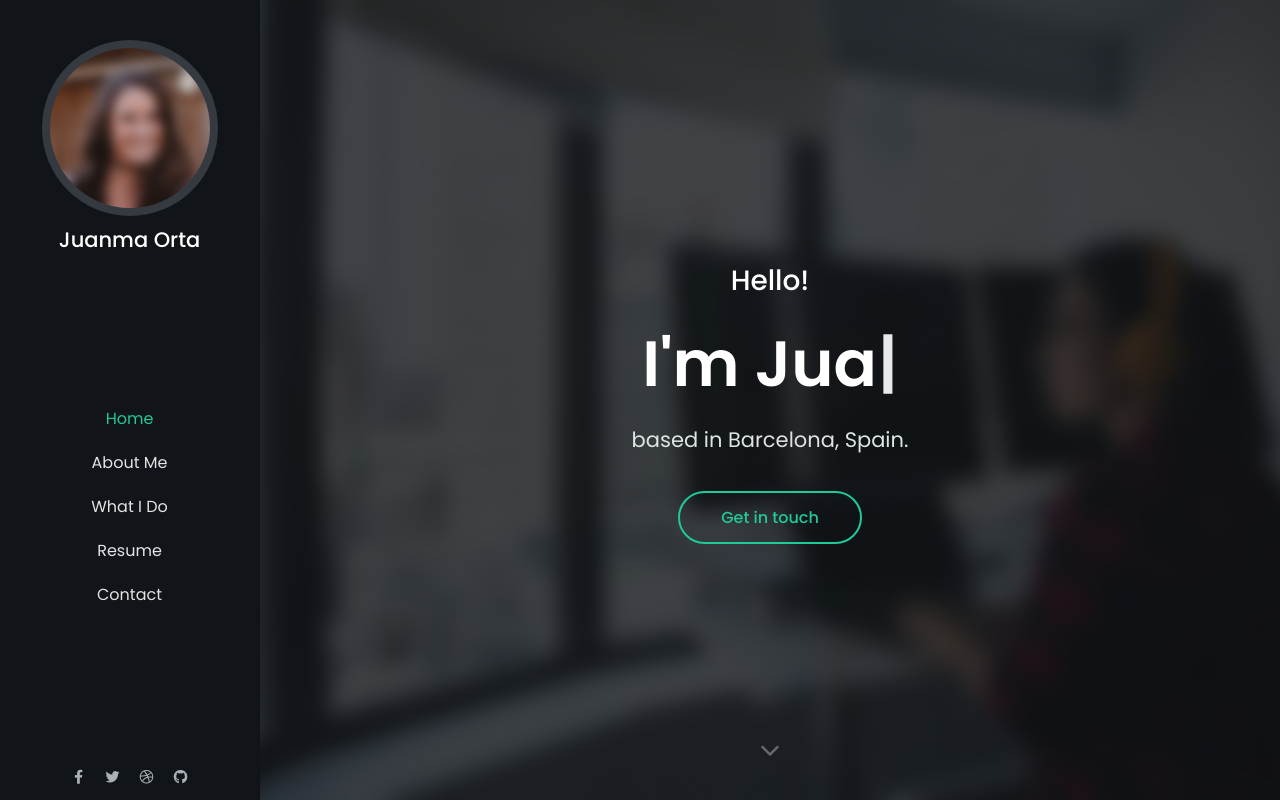
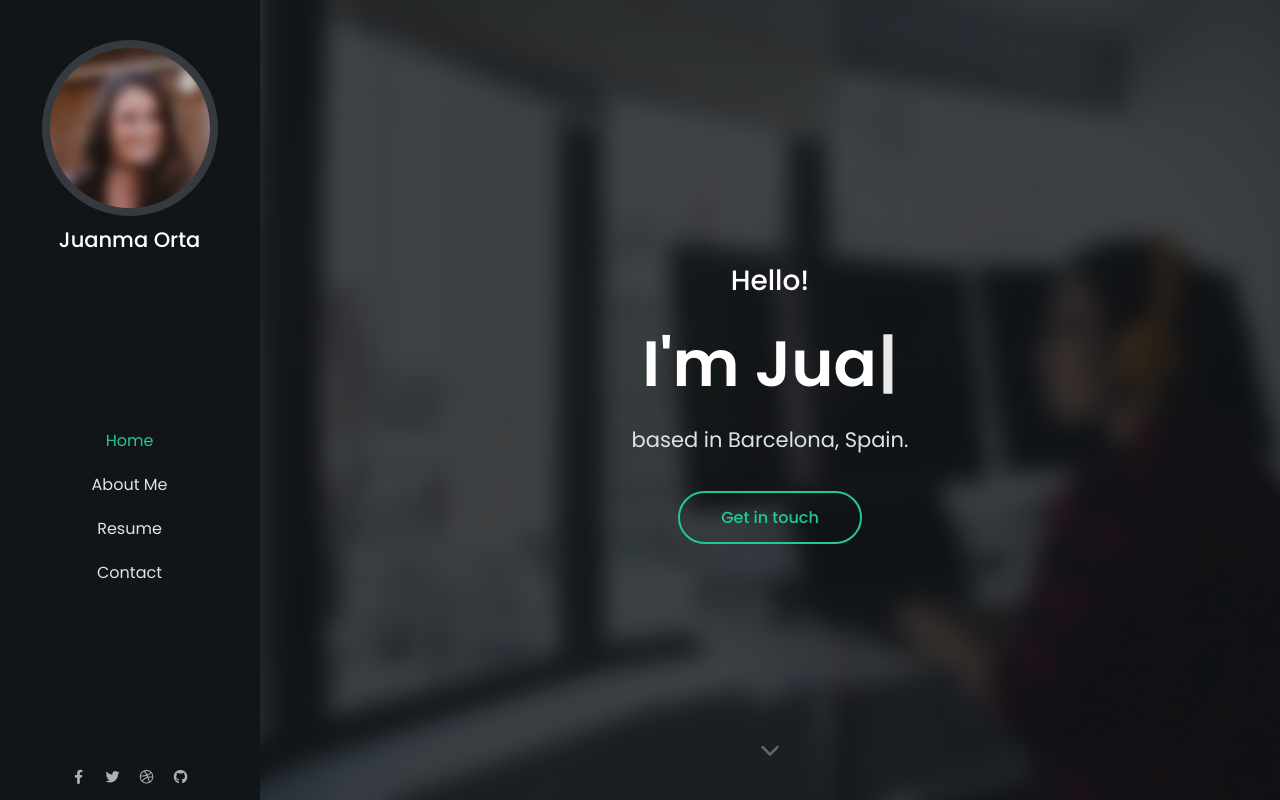
Before and after one commit to juanmaorta/juanmaorta-resume, a React (Create React App) app: page / in a window 1280 px wide. Shown: the top 800 px of the page. Built offline with nearby package versions, Linux system fonts and the light colour scheme.

Commit message:
Navigation is a component

```diff
--- a/src/components/Header.jsx
+++ b/src/components/Header.jsx
@@ -1,8 +1,11 @@
-import React, { useState } from "react";
+import React, { useState, useContext } from "react";
 import { Tooltip } from "./Tooltip";
 import { Link } from "react-scroll";
+import { PersonalDataContext } from "../Context";
+import Navigation from "./navigation/Navigation";
 
 const Header = ({ classicHeader, darkTheme, homeRef, handleNavClick }) => {
+  const { firstName, lastName } = useContext(PersonalDataContext);
   const [isNavModalClose, setIsNavModalClose] = useState(true);
   return (
     <header id="header" className="sticky-top">
@@ -25,12 +28,12 @@ const Header = ({ classicHeader, darkTheme, homeRef, handleNavClick }) => {
               <img
                 className="img-fluid rounded-pill d-block"
                 src="images/profile.jpg"
-                title="I'm Juanma"
+                title={`I'm ${firstName}`}
                 alt="profile"
               />
             </span>
             <h1 className="text-5 text-white text-center mb-0 d-lg-block">
-              Juanma Orta
+              {`${firstName} ${lastName}`}
             </h1>
           </Link>
           {/* Logo End */}
@@ -42,94 +45,7 @@ const Header = ({ classicHeader, darkTheme, homeRef, handleNavClick }) => {
                 : "show navbar-collapse w-100 my-lg-auto"
             }
           >
-            <ul className="navbar-nav text-lg-center my-lg-auto py-lg-3">
-              <li className="nav-item">
-                <Link
-                  target={homeRef}
-                  className="nav-link "
-                  smooth
-                  duration={500}
-                  style={{ cursor: "pointer" }}
-                  activeClass="active"
-                  spy
-                  to="home"
-                  onClick={(e) => {
-                    e.preventDefault();
-                    setIsNavModalClose(true);
-                  }}
-                >
-                  Home
-                </Link>
-              </li>
-              <li className="nav-item">
-                <Link
-                  className="nav-link "
-                  smooth
-                  duration={500}
-                  style={{ cursor: "pointer" }}
-                  activeClass="active"
-                  spy
-                  to="about"
-                  onClick={(e) => {
-                    e.preventDefault();
-                    setIsNavModalClose(true);
-                  }}
-                >
-                  About Me
-                </Link>
-              </li>
-              <li className="nav-item">
-                <Link
-                  className="nav-link "
-                  smooth
-                  duration={500}
-                  style={{ cursor: "pointer" }}
-                  activeClass="active"
-                  spy
-                  to="services"
-                  onClick={(e) => {
-                    e.preventDefault();
-                    setIsNavModalClose(true);
-                  }}
-                >
-                  What I Do
-                </Link>
-              </li>
-              <li className="nav-item">
-                <Link
-                  className="nav-link "
-                  smooth
-                  duration={500}
-                  style={{ cursor: "pointer" }}
-                  activeClass="active"
-                  spy
-                  to="resume"
-                  onClick={(e) => {
-                    e.preventDefault();
-                    setIsNavModalClose(true);
-                  }}
-                >
-                  Resume
-                </Link>
-              </li>
-              <li className="nav-item">
-                <Link
-                  className="nav-link "
-                  smooth
-                  duration={500}
-                  style={{ cursor: "pointer" }}
-                  activeClass="active"
-                  spy
-                  to="contact"
-                  onClick={(e) => {
-                    e.preventDefault();
-                    setIsNavModalClose(true);
-                  }}
-                >
-                  Contact
-                </Link>
-              </li>
-            </ul>
+            <Navigation homeRef={homeRef} setIsNavModalClose={setIsNavModalClose}/>
           </div>
           <ul className="social-icons social-icons-muted social-icons-sm mt-lg-auto ms-auto ms-lg-0 d-flex">
             <li className="social-icons-facebook">
--- /dev/null
+++ b/src/components/navigation/NavItem.jsx
@@ -0,0 +1,27 @@
+import React from "react";
+import { Link } from "react-scroll";
+const NavItem = ({ homeRef, setIsNavModalClose, title, to }) => {
+
+    return (
+        <li className="nav-item">
+        <Link
+          target={homeRef}
+          className="nav-link "
+          smooth
+          duration={500}
+          style={{ cursor: "pointer" }}
+          activeClass="active"
+          spy
+          to={to}
+          onClick={(e) => {
+            e.preventDefault();
+            setIsNavModalClose(true);
+          }}
+        >
+          {title}
+        </Link>
+      </li>
+    );
+}
+
+export default NavItem;
--- /dev/null
+++ b/src/components/navigation/Navigation.jsx
@@ -0,0 +1,34 @@
+import React from "react";
+import NavItem from "./NavItem";
+
+const sections = [
+    {
+        title: "Home",
+        to: "home",
+    },
+    {
+        title: "About Me",
+        to: "about",
+    },
+    {
+        title: "Resume",
+        to: "resume",
+    },
+    {
+        title: "Contact",
+        to: "contact",
+    },
+];
+
+const Navigation = ({ homeRef, setIsNavModalClose }) => {
+    return (
+        <ul className="navbar-nav text-lg-center my-lg-auto py-lg-3">
+            {sections.map(({to, title}, idx) => {
+                return <NavItem homeRef={homeRef} setIsNavModalClose={setIsNavModalClose} to={to} title={title} key={`nav_${idx}`}/>
+            })}
+
+        </ul>
+        );
+}
+
+export default Navigation;
```
